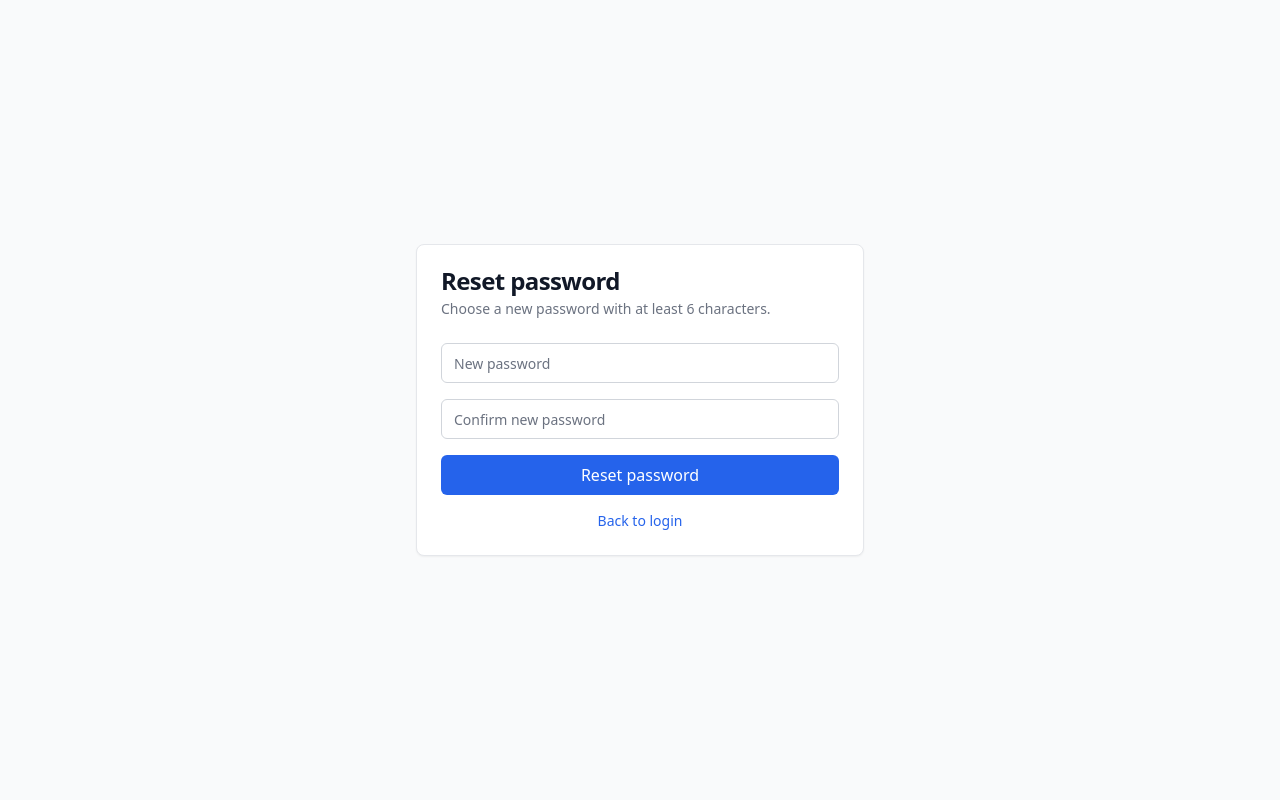
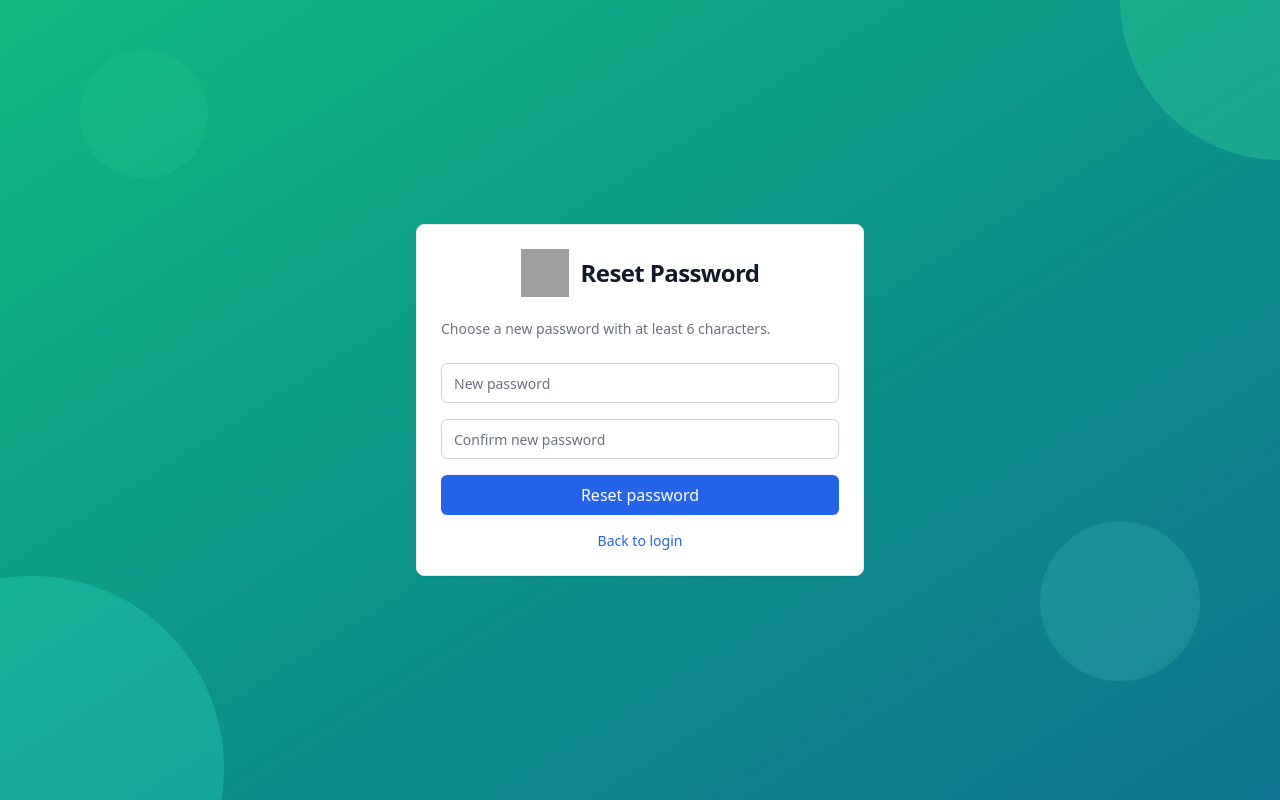
Before and after one commit to kevohmutwiri9-creator/Liam-traders, a Next.js app in the folder frontend/: page /auth/reset-password-confirm in a window 1280 px wide. Built offline with nearby package versions, Linux system fonts and the light colour scheme; grey boxes are pictures that could not be loaded.

Commit message:
Add logo consistency and animated backgrounds to auth pages, add social media metadata

```diff
--- a/frontend/src/app/auth/register/page.tsx
+++ b/frontend/src/app/auth/register/page.tsx
@@ -17,18 +17,30 @@ export default function RegisterPage() {
     re_password: "",
   });
   const [error, setError] = useState("");
+  const [fieldErrors, setFieldErrors] = useState<Record<string, string>>({});
   const [loading, setLoading] = useState(false);
+
+  const fieldClass = (field: string) => fieldErrors[field] ? "border-red-500 bg-red-50 focus-visible:ring-red-500" : "";
+
+  const updateField = (field: string, value: string) => {
+    setFormData((current) => ({ ...current, [field]: value }));
+    setFieldErrors((current) => ({ ...current, [field]: "" }));
+    setError("");
+  };
 
   const handleSubmit = async (e: React.FormEvent) => {
     e.preventDefault();
     setError("");
+    setFieldErrors({});
 
     if (formData.password !== formData.re_password) {
       setError("Passwords do not match");
+      setFieldErrors({ password: "Passwords do not match", re_password: "Passwords do not match" });
       return;
     }
     if (formData.password.length < 6) {
       setError("Password must be at least 6 characters long");
+      setFieldErrors({ password: "Use at least 6 characters" });
       return;
     }
 
@@ -46,17 +58,35 @@ export default function RegisterPage() {
       localStorage.setItem("activation_required", "true");
       router.push("/auth/login?registered=true&next=%2Fdashboard%2Factivation");
     } catch (err: any) {
-      setError(err.response?.data?.detail || "Registration failed. Please try again.");
+      const data = err.response?.data || {};
+      const nextErrors: Record<string, string> = {};
+      Object.entries(data).forEach(([field, value]) => {
+        if (field !== "detail") nextErrors[field] = Array.isArray(value) ? String(value[0]) : String(value);
+      });
+      setFieldErrors(nextErrors);
+      setError(data.detail || Object.values(nextErrors)[0] || "Registration failed. Please correct the highlighted fields.");
     } finally {
       setLoading(false);
     }
   };
 
   return (
-    <div className="min-h-screen bg-gray-50 flex items-center justify-center py-12 px-4">
-      <Card className="w-full max-w-md">
+    <div className="min-h-screen bg-gradient-to-br from-violet-500 via-purple-600 to-indigo-700 flex items-center justify-center py-12 px-4 relative overflow-hidden">
+      {/* Animated Background Elements */}
+      <div className="absolute inset-0 overflow-hidden">
+        <div className="absolute -top-40 -right-40 w-80 h-80 bg-violet-400 rounded-full opacity-20 animate-pulse"></div>
+        <div className="absolute -bottom-40 -left-40 w-96 h-96 bg-purple-400 rounded-full opacity-20 animate-pulse" style={{ animationDelay: '1s' }}></div>
+        <div className="absolute top-1/2 left-1/2 transform -translate-x-1/2 -translate-y-1/2 w-64 h-64 bg-indigo-500 rounded-full opacity-10 animate-pulse" style={{ animationDelay: '2s' }}></div>
+        <div className="absolute top-20 left-20 w-32 h-32 bg-violet-400 rounded-full opacity-15 animate-bounce" style={{ animationDuration: '3s' }}></div>
+        <div className="absolute bottom-20 right-20 w-40 h-40 bg-purple-300 rounded-full opacity-15 animate-bounce" style={{ animationDuration: '4s', animationDelay: '1s' }}></div>
+      </div>
+
+      <Card className="w-full max-w-md relative z-10">
         <CardHeader>
-          <CardTitle className="text-2xl">Create Account</CardTitle>
+          <div className="flex items-center justify-center gap-3 mb-4">
+            <img src="/logo.png" alt="Liam Traders" className="w-12 h-12" />
+            <CardTitle className="text-2xl">Create Account</CardTitle>
+          </div>
           <CardDescription>
             Join Liam Traders and start earning today
           </CardDescription>
@@ -78,9 +108,11 @@ export default function RegisterPage() {
                 type="text"
                 placeholder="John Doe"
                 value={formData.full_name}
-                onChange={(e) => setFormData({ ...formData, full_name: e.target.value })}
+                onChange={(e) => updateField("full_name", e.target.value)}
+                className={fieldClass("full_name")}
                 required
               />
+              {fieldErrors.full_name && <p className="text-sm text-red-600">{fieldErrors.full_name}</p>}
             </div>
 
             <div className="space-y-2">
@@ -92,9 +124,11 @@ export default function RegisterPage() {
                 type="email"
                 placeholder="you@example.com"
                 value={formData.email}
-                onChange={(e) => setFormData({ ...formData, email: e.target.value })}
+                onChange={(e) => updateField("email", e.target.value)}
+                className={fieldClass("email")}
                 required
               />
+              {fieldErrors.email && <p className="text-sm text-red-600">{fieldErrors.email}</p>}
             </div>
 
             <div className="space-y-2">
@@ -106,11 +140,13 @@ export default function RegisterPage() {
                 type="password"
                 placeholder="••••••••"
                 value={formData.password}
-                onChange={(e) => setFormData({ ...formData, password: e.target.value })}
+                onChange={(e) => updateField("password", e.target.value)}
                 minLength={6}
+                className={fieldClass("password")}
                 required
               />
               <p className="text-xs text-gray-500">Use at least 6 characters.</p>
+              {fieldErrors.password && <p className="text-sm text-red-600">{fieldErrors.password}</p>}
             </div>
 
             <div className="space-y-2">
@@ -122,9 +158,11 @@ export default function RegisterPage() {
                 type="password"
                 placeholder="••••••••"
                 value={formData.re_password}
-                onChange={(e) => setFormData({ ...formData, re_password: e.target.value })}
+                onChange={(e) => updateField("re_password", e.target.value)}
+                className={fieldClass("re_password")}
                 required
               />
+              {fieldErrors.re_password && <p className="text-sm text-red-600">{fieldErrors.re_password}</p>}
             </div>
 
             <Button type="submit" className="w-full" disabled={loading}>
--- a/frontend/src/app/auth/reset-password-confirm/page.tsx
+++ b/frontend/src/app/auth/reset-password-confirm/page.tsx
@@ -54,10 +54,22 @@ export default function ResetPasswordConfirmPage() {
   };
 
   return (
-    <div className="min-h-screen bg-gray-50 flex items-center justify-center px-4 py-12">
-      <Card className="w-full max-w-md">
+    <div className="min-h-screen bg-gradient-to-br from-emerald-500 via-teal-600 to-cyan-700 flex items-center justify-center px-4 py-12 relative overflow-hidden">
+      {/* Animated Background Elements */}
+      <div className="absolute inset-0 overflow-hidden">
+        <div className="absolute -top-40 -right-40 w-80 h-80 bg-emerald-400 rounded-full opacity-20 animate-pulse"></div>
+        <div className="absolute -bottom-40 -left-40 w-96 h-96 bg-teal-400 rounded-full opacity-20 animate-pulse" style={{ animationDelay: '1s' }}></div>
+        <div className="absolute top-1/2 left-1/2 transform -translate-x-1/2 -translate-y-1/2 w-64 h-64 bg-cyan-500 rounded-full opacity-10 animate-pulse" style={{ animationDelay: '2s' }}></div>
+        <div className="absolute top-20 left-20 w-32 h-32 bg-emerald-400 rounded-full opacity-15 animate-bounce" style={{ animationDuration: '3s' }}></div>
+        <div className="absolute bottom-20 right-20 w-40 h-40 bg-teal-300 rounded-full opacity-15 animate-bounce" style={{ animationDuration: '4s', animationDelay: '1s' }}></div>
+      </div>
+
+      <Card className="w-full max-w-md relative z-10">
         <CardHeader>
-          <CardTitle>Reset password</CardTitle>
+          <div className="flex items-center justify-center gap-3 mb-4">
+            <img src="/logo.png" alt="Liam Traders" className="w-12 h-12" />
+            <CardTitle className="text-2xl">Reset Password</CardTitle>
+          </div>
           <CardDescription>Choose a new password with at least 6 characters.</CardDescription>
         </CardHeader>
         <CardContent>
--- a/frontend/src/app/layout.tsx
+++ b/frontend/src/app/layout.tsx
@@ -6,6 +6,24 @@ export const metadata: Metadata = {
   description: "A comprehensive platform for earning through legitimate work and learning skills",
   icons: {
     icon: "/favicon.ico",
+  },
+  openGraph: {
+    title: "Liam Traders - Earn & Learn Platform",
+    description: "A comprehensive platform for earning through legitimate work and learning skills",
+    images: [
+      {
+        url: "/logo.png",
+        width: 512,
+        height: 512,
+        alt: "Liam Traders Logo",
+      },
+    ],
+  },
+  twitter: {
+    card: "summary_large_image",
+    title: "Liam Traders - Earn & Learn Platform",
+    description: "A comprehensive platform for earning through legitimate work and learning skills",
+    images: ["/logo.png"],
   },
 };
 
```
